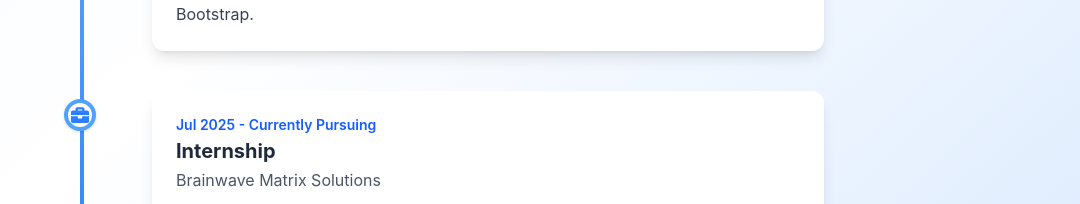
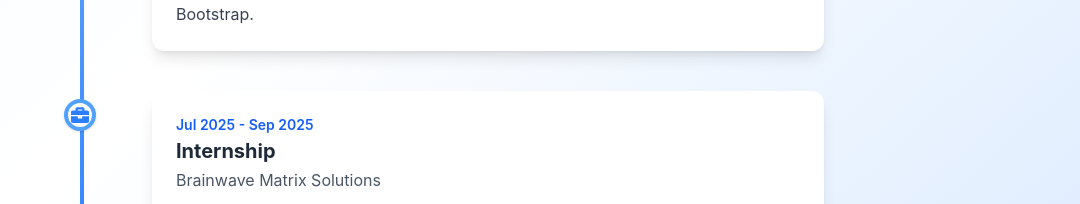
Before and after one commit to Gabrial-8467/Portfolio, a React (Vite) app in the folder frontend/: page / in a window 1280 px wide. Shown: the part 5010-5214 px from the top of the page, without its empty margins (200-1280 px from the left). Built offline with nearby package versions, Linux system fonts and the light colour scheme.

Commit message:
Update Experience.jsx

```diff
--- a/frontend/src/components/Experience.jsx
+++ b/frontend/src/components/Experience.jsx
@@ -21,7 +21,7 @@ const experience = [
     description: "Gained hands on experience with MongoDB, ExpressJS, ReactJS, NodeJS, and Bootstrap.",
   },
   {
-    year: "Jul 2025 - Currently Pursuing",
+    year: "Jul 2025 - Sep 2025",
     title: "Internship",
     org: "Brainwave Matrix Solutions",
     description: "In this internship I made 2 projects Expenditure Tracker and an E-Commerce Website using MERN STACK.",
```
